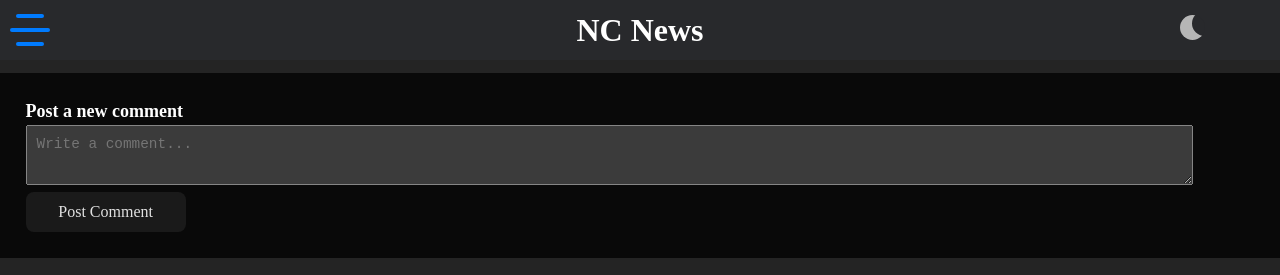
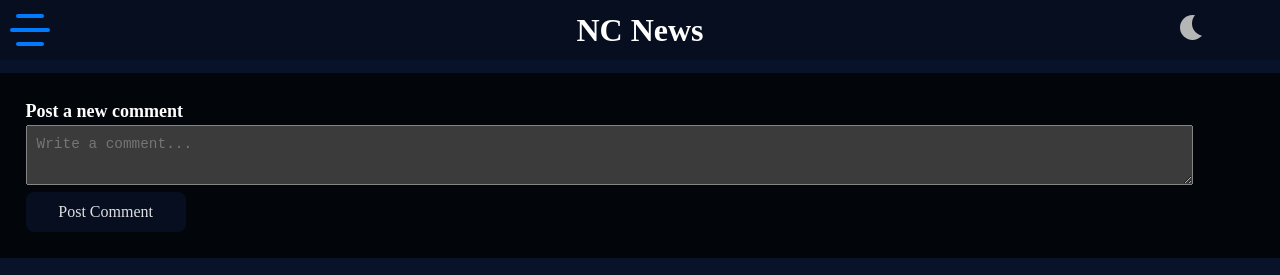
Before and after one commit to RafalbCzajka/nc-news, a React (Vite) app: page /articles/1 in a window 1280 px wide. Shown: the top 275 px of the page. Built offline with nearby package versions, Linux system fonts and the light colour scheme; no server answers; a web font is replaced by a local one.

Commit message:
Adjusted dark theme colours

```diff
--- a/src/App.css
+++ b/src/App.css
@@ -125,7 +125,7 @@ h1{
   width: 100px;
   height: 50px;
   --light: #b6b6b6;
-  --dark: #28292c;
+  --dark: #060e1f;
   --link: rgb(27, 129, 112);
   --link-hover: rgb(24, 94, 82);
 }
--- a/src/index.css
+++ b/src/index.css
@@ -64,13 +64,13 @@ button:focus-visible {
 
 /* Dark Theme Overrides */
 body.dark-theme {
-  --bg-color: #242424;
+  --bg-color: #081329;
   --text-color: rgb(255, 255, 255);
-  --button-bg: #1a1a1a;
+  --button-bg: #060e1f;
   --button-text-color: rgba(255, 255, 255, 0.87);
   --button-hover-border: #646cff;
   --card-bg: hsla(0, 0%, 0%, 0.753);
-  --header-bg: #28292c;
+  --header-bg: #060e1f;
 
   color-scheme: dark;
 }
```
